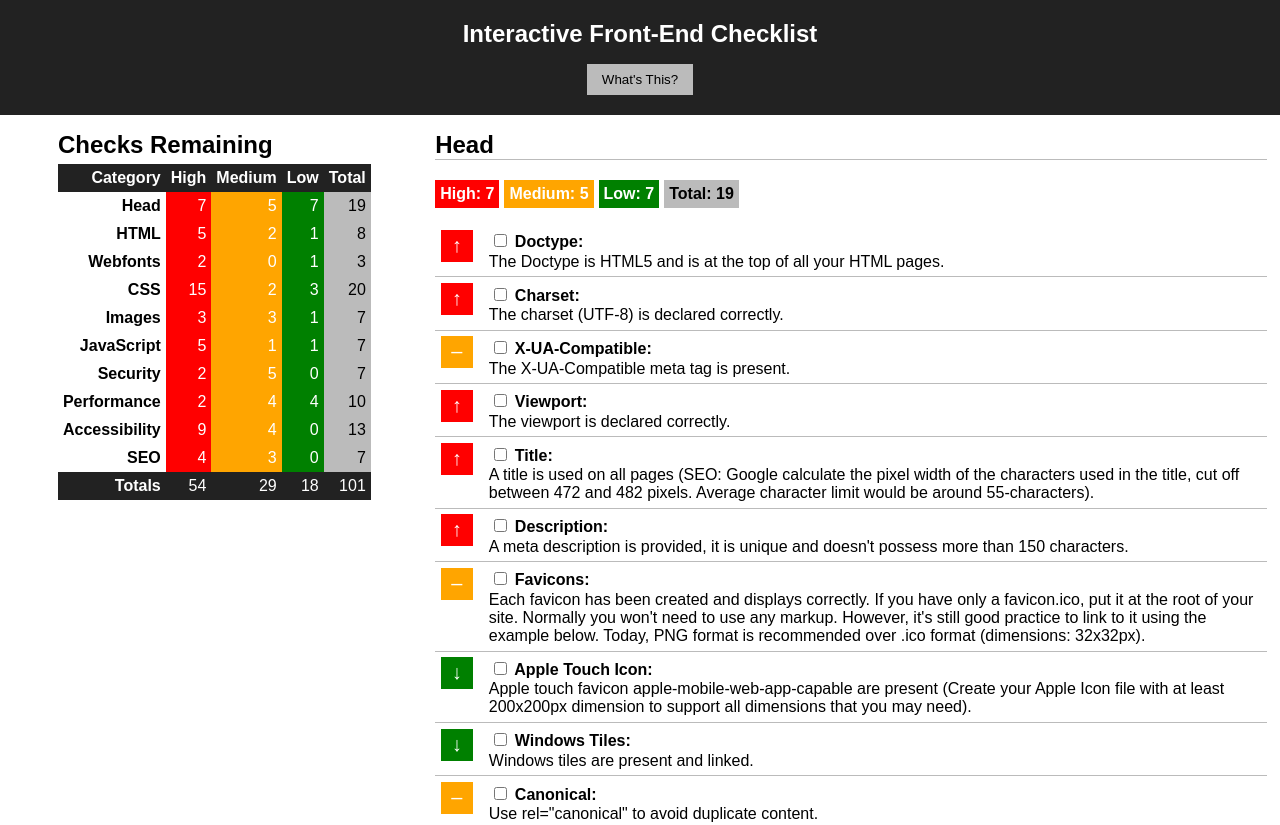
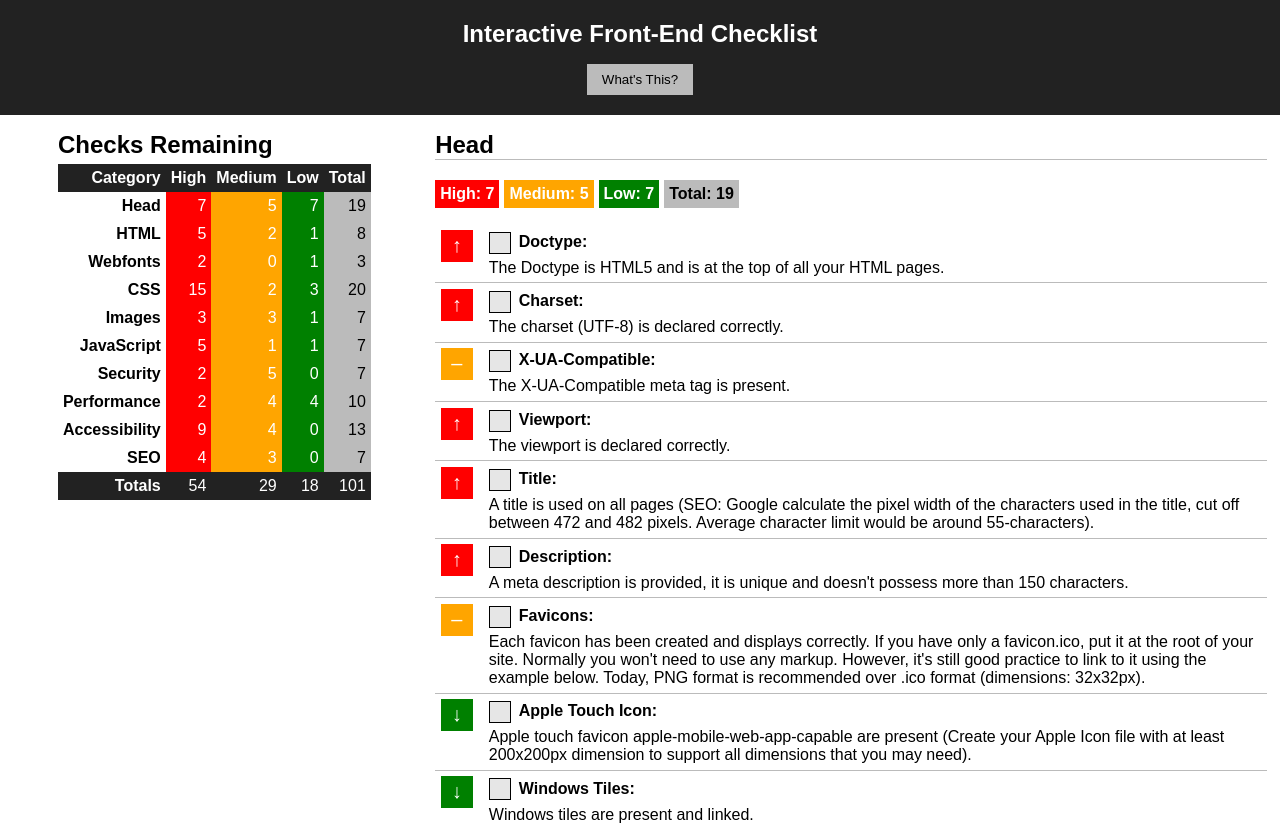
Before and after one commit to grantpalin/interactive-frontend-checklist, a React (Create React App) app: page / in a window 1280 px wide. Shown: the top 825 px of the page. Built offline with nearby package versions, Linux system fonts and the light colour scheme.

Commit message:
Added styles for checkboxes for better visibility

```diff
--- a/src/App.css
+++ b/src/App.css
@@ -6,6 +6,7 @@
   color: white;
   text-align: center;
   margin-bottom: 1em;
+  z-index: 100;
 }
 
 .app-title {
--- a/src/Components/Criterion.css
+++ b/src/Components/Criterion.css
@@ -7,15 +7,92 @@
 .criterion:hover {
   background-color: #eee;
 }
-.criterion label {
-  cursor: pointer;
-  display: inline-block;
-  font-weight: bold;
-  padding: 0.1em;
-}
 .criterion label:hover {
   background-color: #bbb;
 }
 .criterion-overview {
   margin: 0 0 0 3rem;
 }
+
+/*
+Checkbox styles sourced from
+https://kyusuf.com/post/completely-css-custom-checkbox-radio-buttons-and-select-boxes
+*/
+
+.control {
+  cursor: pointer;
+  display: inline-block;
+  font-weight: bold;
+  margin-bottom: 0.3em;
+  padding: 0.2em 0 0.2em 30px;
+  position: relative;
+}
+
+.control input {
+  opacity: 0;
+  position: absolute;
+  z-index: -1;
+}
+
+.control__indicator {
+  background: #e6e6e6;
+  border: 1px solid #000;
+  height: 20px;
+  left: 0;
+  position: absolute;
+  top: 2px;
+  width: 20px;
+}
+
+/* Hover and focus states */
+.control:hover input ~ .control__indicator,
+.control input:focus ~ .control__indicator {
+  background: #ccc;
+}
+
+/* Checked state */
+.control input:checked ~ .control__indicator {
+  background: #2aa1c0;
+  border-color: transparent;
+}
+
+/* Hover state whilst checked */
+.control:hover input:not([disabled]):checked ~ .control__indicator,
+.control input:checked:focus ~ .control__indicator {
+  background: #0e647d;
+}
+
+/* Disabled state */
+.control input:disabled ~ .control__indicator {
+  background: #e6e6e6;
+  pointer-events: none;
+  opacity: 0.6;
+}
+
+/* Check mark */
+.control__indicator:after {
+  content: '';
+  display: none;
+  position: absolute;
+}
+
+/* Show check mark */
+.control input:checked ~ .control__indicator:after {
+  display: block;
+}
+
+/* Checkbox tick */
+.control--checkbox .control__indicator:after {
+  border: solid #fff;
+  border-width: 0 2px 2px 0;
+  height: 11px;
+  left: 7px;
+  top: 2px;
+  transform: rotate(45deg);
+  width: 5px;
+}
+
+/* Disabled tick colour */
+.control--checkbox input:disabled ~ .control__indicator:after {
+  border-color: #7b7b7b;
+}
--- a/src/Components/Criterion.js
+++ b/src/Components/Criterion.js
@@ -30,8 +30,9 @@ class Criterion extends Component {
       <div className="criterion">
         <Priority level={this.props.priority} />
         <p className="criterion-overview">
-          <label>
-            <input type="checkbox" checked={this.state.checked} onChange={this.onStatusChange} /> {this.props.label}:
+          <label className="control control--checkbox">{this.props.label}:
+            <input type="checkbox" checked={this.state.checked} onChange={this.onStatusChange} />
+            <div className="control__indicator"></div>
           </label>
           <br />
           {this.props.text}
```
